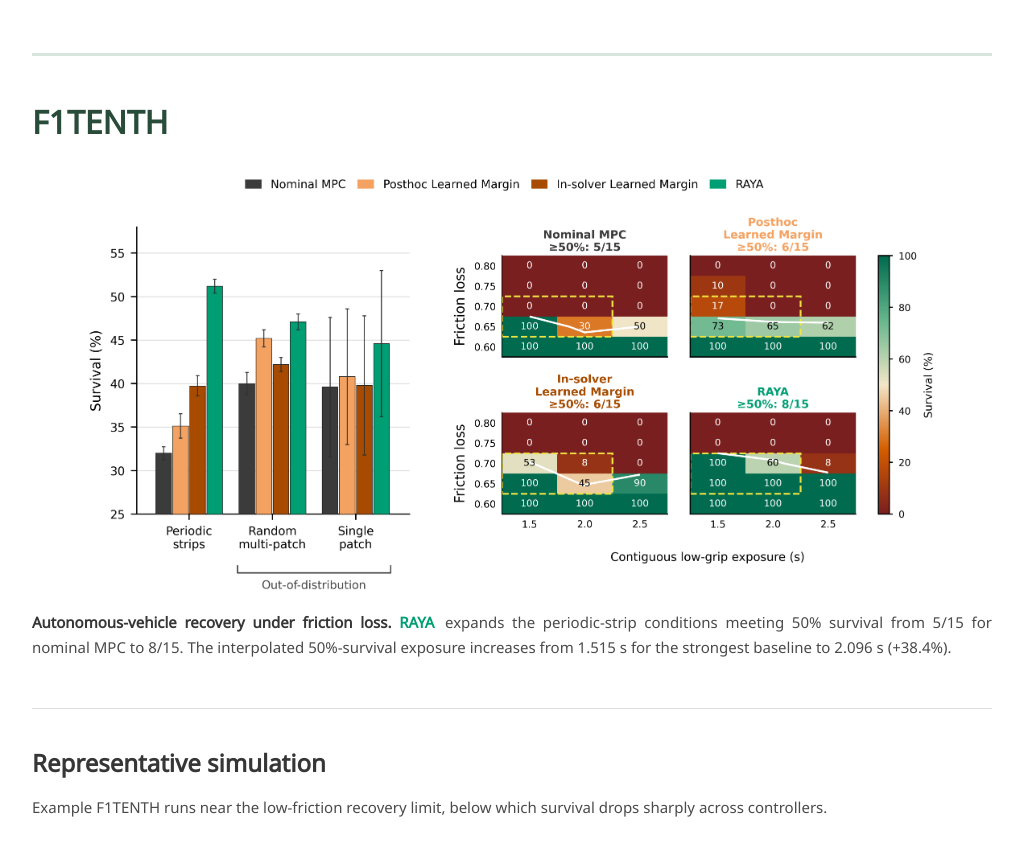
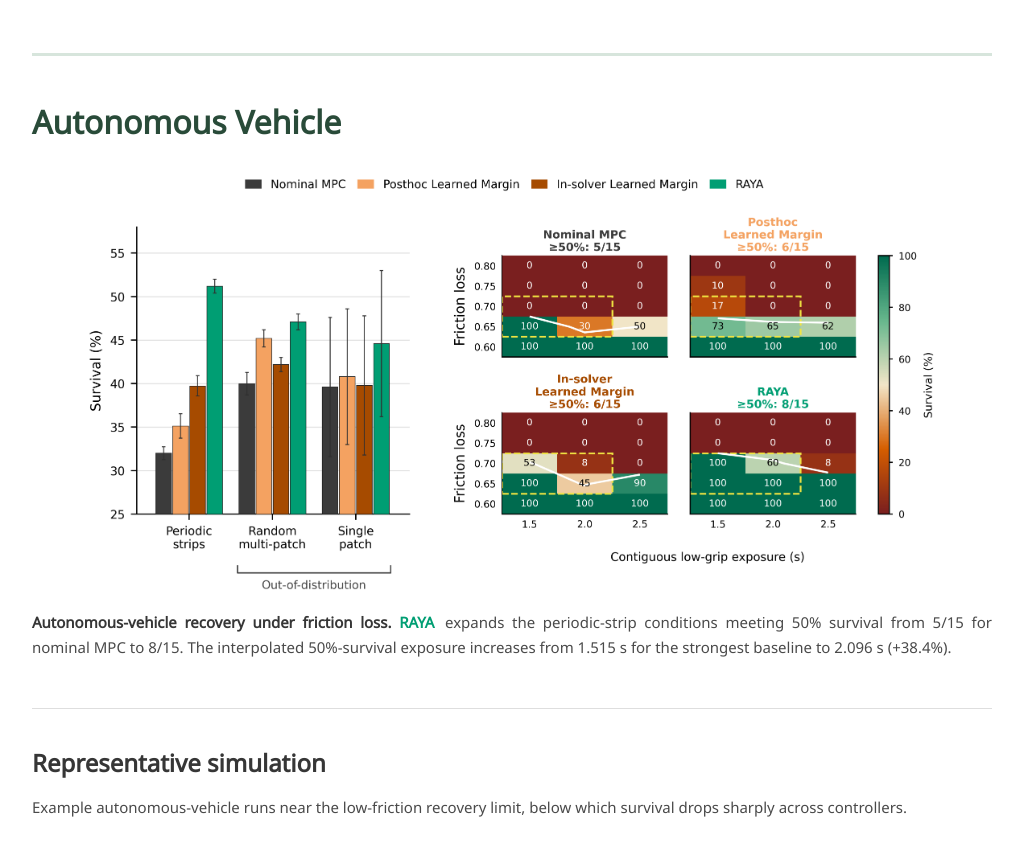
Before and after one commit to RAYA-CONTROL/raya-control.github.io, a website: page index.html in a window 1280 px wide. Shown: the part 4172-5014 px from the top of the page, without its empty margins (128-1151 px from the left). Drawn offline with Linux system fonts and the light colour scheme; grey boxes are pictures that could not be loaded; a web font is replaced by a local one.

Commit message:
Rename vehicle simulation section

```diff
--- a/index.html
+++ b/index.html
@@ -76,11 +76,11 @@
  </div>
  </section>
  <section class="simulation-platform" id="f1tenth-simulation" aria-labelledby="f1tenth-simulation-heading">
- <h3 class="title is-3 simulation-platform-title" id="f1tenth-simulation-heading">F1TENTH</h3>
+ <h3 class="title is-3 simulation-platform-title" id="f1tenth-simulation-heading">Autonomous Vehicle</h3>
  <figure class="research-figure"><img src="assets/recoverable-operating-envelope-f1tenth.png" loading="lazy" alt="Figure 3: F1TENTH survival and friction-loss versus exposure operating envelopes."><figcaption><strong>Autonomous-vehicle recovery under friction loss.</strong> <span class="raya-name">RAYA</span> expands the periodic-strip conditions meeting 50% survival from 5/15 for nominal MPC to 8/15. The interpolated 50%-survival exposure increases from 1.515 s for the strongest baseline to 2.096 s (+38.4%).</figcaption></figure>
  <div class="simulation-examples" id="car-experiment">
   <h4 class="title is-4">Representative simulation</h4>
-  <p class="example-intro">Example F1TENTH runs near the low-friction recovery limit, below which survival drops sharply across controllers.</p>
+  <p class="example-intro">Example autonomous-vehicle runs near the low-friction recovery limit, below which survival drops sharply across controllers.</p>
   <div class="simulation-viewer" id="car-viewer">
    <video id="car-simulation" muted playsinline preload="metadata" src="assets/videos/f1tenth-friction-0.30.mp4?v=tracking-limit" poster="assets/videos/f1tenth-friction-0.30.jpg" aria-label="Four-controller F1TENTH periodic-strips simulation comparison"></video>
    <div class="simple-transport"><button type="button" id="car-play" disabled>Play</button><label>Speed <select id="car-speed"><option value="0.5">0.5×</option><option value="1" selected>1×</option><option value="2">2×</option></select></label></div>
```
Also changed, not shown: README.md.
